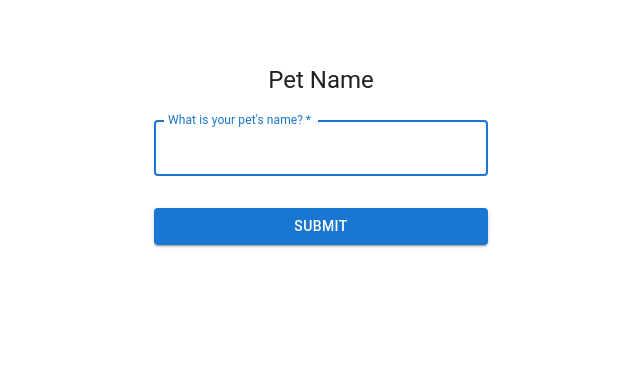
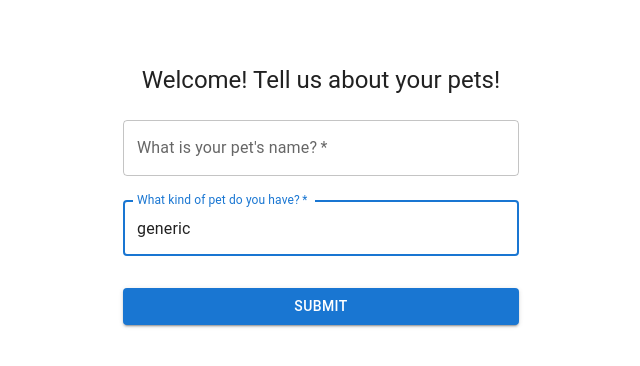
Before and after one commit to aleji0/project-3, a React (Create React App) app in the folder client/: page /account in a window 1280 px wide. Shown: the top 366 px of the page, without its empty margins (319-959 px from the left). Built offline with nearby package versions, Linux system fonts and the light colour scheme.

Commit message:
Added petType
added petType input

```diff
--- a/client/src/components/Account.js
+++ b/client/src/components/Account.js
@@ -30,7 +30,7 @@ const Account = () => {
       const { data } = await addPet({
         variables: { ...formState },
       });
-      console.log("data", data);
+      console.log(data);
     } catch (e) {
       console.error(e);
     }
@@ -53,7 +53,7 @@ const Account = () => {
           }}
         >
           <Typography component="h1" variant="h5">
-            Pet Name
+            Welcome! Tell us about your pets!
           </Typography>
           <Box
             component="form"
@@ -76,6 +76,21 @@ const Account = () => {
               value={formState.petName}
               onChange={handleChange}
             />
+            <TextField
+              margin="normal"
+              required
+              fullWidth
+              id="petType"
+              label="What kind of pet do you have?"
+              name="petType"
+              autoComplete="petType"
+              autoFocus
+              className="form-input"
+              placeholder="What kind of pet do you have?"
+              type="text"
+              value={formState.petType}
+              onChange={handleChange}
+            />
             <Button
               type="submit"
               fullWidth
```
Also changed, not shown: client/src/components/Signup.js (+12 -13 lines).
